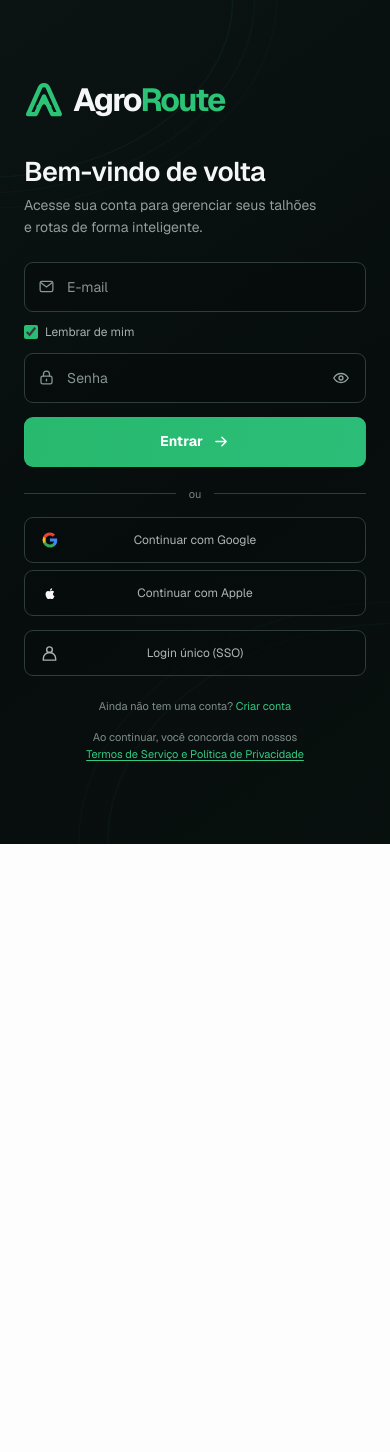
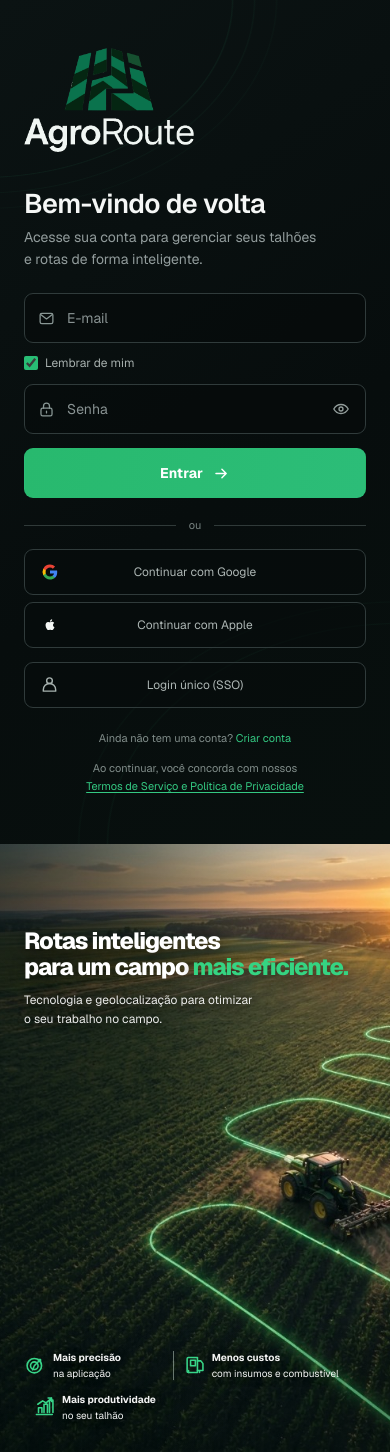
Before and after one commit to leorigo1/agroroute, a Next.js app in the folder frontend/: page /login in a window 390 px wide. Before the commit the page ends 844 px from the top, so only its background shows below. Built offline with nearby package versions, Linux system fonts and the light colour scheme.

Commit message:
alter the login and register images, alter icon/logo

```diff
--- a/frontend/app/(auth)/AuthLayout.tsx
+++ b/frontend/app/(auth)/AuthLayout.tsx
@@ -4,28 +4,15 @@ import styles from './auth.module.css';
 
 function AgroRouteLogo() {
   return (
-    <div className={styles.logo} aria-label="AgroRoute">
-      <svg viewBox="0 0 48 48" aria-hidden="true" className={styles.logoMark}>
-        <path
-          d="M5 41 19.2 9.3a5.2 5.2 0 0 1 9.6 0L43 41h-9.1L24 19.7 14.1 41H5Z"
-          fill="none"
-          stroke="currentColor"
-          strokeWidth="5.2"
-          strokeLinejoin="round"
-        />
-        <path
-          d="m16.7 31.7 7.3-5 7.3 5"
-          fill="none"
-          stroke="currentColor"
-          strokeWidth="3.5"
-          strokeLinecap="round"
-          strokeLinejoin="round"
-        />
-      </svg>
-      <span>
-        Agro<span className={styles.logoAccent}>Route</span>
-      </span>
-    </div>
+    <Image
+      src="/agroroute-brand-logo.png"
+      alt="AgroRoute"
+      width={586}
+      height={356}
+      priority
+      unoptimized
+      className={styles.logo}
+    />
   );
 }
 
@@ -45,19 +32,64 @@ export default function AuthLayout({
         </div>
       </section>
 
-      <aside
-        className={styles.heroPanel}
-        aria-label="Rotas inteligentes para um campo mais eficiente"
-      >
+      <aside className={styles.heroPanel} aria-label="Tecnologia e geolocalização no campo">
         <Image
-          src="/agroroute-login-hero-hd.webp"
-          alt="Campo agrícola ao pôr do sol, com trator e rotas de precisão em verde"
+          src="/agroroute-login-hero-background.jpg"
+          alt=""
           fill
           priority
           unoptimized
           sizes="(max-width: 760px) 0px, 60vw"
           className={styles.heroImage}
         />
+        <div className={styles.heroContent}>
+          <div className={styles.heroCopy}>
+            <h2 className={styles.heroTitle}>
+              Rotas inteligentes
+              <br />
+              para um campo <span>mais eficiente.</span>
+            </h2>
+            <p className={styles.heroDescription}>
+              Tecnologia e geolocalização para otimizar
+              <br />o seu trabalho no campo.
+            </p>
+          </div>
+
+          <ul className={styles.heroBenefits} aria-label="Benefícios do AgroRoute">
+            <li className={styles.heroBenefit}>
+              <svg viewBox="0 0 32 32" fill="none" aria-hidden="true">
+                <circle cx="15" cy="17" r="10.5" />
+                <circle cx="15" cy="17" r="5.5" />
+                <path d="M15 17 24 8m-4 0h4v4M15 17l-2.5 6" />
+              </svg>
+              <span className={styles.benefitText}>
+                <strong>Mais precisão</strong>
+                <span>na aplicação</span>
+              </span>
+            </li>
+
+            <li className={styles.heroBenefit}>
+              <svg viewBox="0 0 32 32" fill="none" aria-hidden="true">
+                <path d="M8 5h13v22H8a2 2 0 0 1-2-2V7a2 2 0 0 1 2-2Z" />
+                <path d="M21 10h5l3 4v10h-8M11 9h7v8h-7zM24 27v-3m-16 3v-3" />
+              </svg>
+              <span className={styles.benefitText}>
+                <strong>Menos custos</strong>
+                <span>com insumos e combustível</span>
+              </span>
+            </li>
+
+            <li className={styles.heroBenefit}>
+              <svg viewBox="0 0 32 32" fill="none" aria-hidden="true">
+                <path d="M5 27h23M8 24v-7h5v7m3 0V12h5v12m3 0V6h5v18M7 12l7-5 5 3 8-7m-5 0h5v5" />
+              </svg>
+              <span className={styles.benefitText}>
+                <strong>Mais produtividade</strong>
+                <span>no seu talhão</span>
+              </span>
+            </li>
+          </ul>
+        </div>
       </aside>
     </main>
   );
--- a/frontend/app/(auth)/auth.module.css
+++ b/frontend/app/(auth)/auth.module.css
@@ -1,10 +1,9 @@
 .loginShell {
-  display: grid;
-  grid-template-columns: 40% 60%;
-  width: 100%;
+  display: flex;
+  width: 100vw;
   height: 100vh;
   height: 100dvh;
-  min-height: 600px;
+  min-height: 0;
   overflow: hidden;
   background: #070d0d;
   color: #f4f7f5;
@@ -15,6 +14,9 @@
   position: relative;
   z-index: 1;
   display: flex;
+  width: 50%;
+  height: 100%;
+  flex: 0 0 50%;
   min-width: 0;
   align-items: center;
   justify-content: center;
@@ -52,25 +54,9 @@
 }
 
 .logo {
-  display: flex;
-  align-items: center;
-  gap: 9px;
-  color: #f5f7f6;
-  font-size: clamp(27px, 2.4vw, 37px);
-  font-weight: 700;
-  letter-spacing: -1.8px;
-  line-height: 1;
-}
-
-.logoMark {
-  width: 43px;
-  height: 43px;
-  flex: 0 0 auto;
-  color: #2bc477;
-}
-
-.logoAccent {
-  color: #2bc477;
+  display: block;
+  width: clamp(120px, min(13vw, 16vh), 190px);
+  height: auto;
 }
 
 .intro {
@@ -396,6 +382,9 @@
 
 .heroPanel {
   position: relative;
+  width: 50%;
+  height: 100%;
+  flex: 0 0 50%;
   min-width: 0;
   overflow: hidden;
   background: #152018;
@@ -403,7 +392,105 @@
 
 .heroImage {
   object-fit: cover;
-  object-position: left center;
+  object-position: center center;
+}
+
+.heroContent {
+  position: absolute;
+  z-index: 1;
+  inset: 0;
+  display: flex;
+  flex-direction: column;
+  justify-content: space-between;
+  padding: clamp(38px, 8.8vh, 88px) clamp(28px, 4.2vw, 68px) clamp(34px, 7.2vh, 72px);
+  background:
+    linear-gradient(90deg, rgba(3, 13, 9, 0.26), transparent 76%),
+    linear-gradient(0deg, rgba(3, 13, 9, 0.33), transparent 24%);
+  pointer-events: none;
+}
+
+.heroCopy {
+  max-width: 620px;
+  margin-top: 23%;
+  text-shadow: 0 2px 14px rgba(0, 0, 0, 0.55);
+}
+
+.heroTitle {
+  margin: 0;
+  color: #fff;
+  font-size: clamp(25px, 2.55vw, 39px);
+  font-weight: 750;
+  letter-spacing: -0.045em;
+  line-height: 1.12;
+}
+
+.heroTitle span {
+  color: #35d482;
+}
+
+.heroDescription {
+  margin: 15px 0 0;
+  color: rgba(255, 255, 255, 0.91);
+  font-size: clamp(12px, 1.05vw, 15px);
+  font-weight: 400;
+  line-height: 1.55;
+  text-shadow: 0 1px 10px rgba(0, 0, 0, 0.75);
+}
+
+.heroBenefits {
+  display: grid;
+  grid-template-columns: 1fr 1.45fr 1.3fr;
+  align-items: center;
+  margin: 0;
+  padding: 0;
+  list-style: none;
+}
+
+.heroBenefit {
+  display: flex;
+  min-width: 0;
+  align-items: center;
+  gap: clamp(7px, 0.8vw, 12px);
+  padding-inline: clamp(8px, 1.2vw, 18px);
+  color: #38d589;
+}
+
+.heroBenefit:first-child {
+  padding-left: 0;
+}
+
+.heroBenefit + .heroBenefit {
+  border-left: 1px solid rgba(234, 255, 241, 0.42);
+}
+
+.heroBenefit svg {
+  width: clamp(22px, 2.15vw, 31px);
+  height: clamp(22px, 2.15vw, 31px);
+  flex: 0 0 auto;
+  stroke: currentColor;
+  stroke-linecap: round;
+  stroke-linejoin: round;
+  stroke-width: 2.3;
+}
+
+.benefitText {
+  display: grid;
+  min-width: 0;
+  gap: 3px;
+  color: rgba(255, 255, 255, 0.95);
+  font-size: clamp(9px, 0.85vw, 12px);
+  line-height: 1.3;
+  text-shadow: 0 1px 8px rgba(0, 0, 0, 0.8);
+}
+
+.benefitText strong {
+  font-size: clamp(10px, 0.93vw, 13px);
+  font-weight: 700;
+  white-space: nowrap;
+}
+
+.benefitText > span {
+  white-space: nowrap;
 }
 
 .visuallyHidden {
@@ -425,10 +512,6 @@
 }
 
 @media (max-width: 1100px) {
-  .loginShell {
-    grid-template-columns: 46% 54%;
-  }
-
   .formPanel {
     padding-inline: clamp(25px, 4vw, 48px);
   }
@@ -436,11 +519,44 @@
   .formContent {
     max-width: 360px;
   }
+
+  .heroContent {
+    padding-inline: clamp(24px, 3.2vw, 38px);
+  }
+
+  .heroCopy {
+    margin-top: 23%;
+  }
+
+  .heroTitle {
+    font-size: clamp(21px, 3vw, 32px);
+  }
+
+  .heroBenefits {
+    grid-template-columns: 1fr 1.45fr 1.25fr;
+  }
+
+  .heroBenefit {
+    gap: 6px;
+    padding-inline: 7px;
+  }
+
+  .benefitText,
+  .benefitText strong {
+    font-size: 9px;
+  }
+
+  .heroBenefit svg {
+    width: 21px;
+    height: 21px;
+  }
 }
 
 @media (max-width: 760px) {
   .loginShell {
-    display: block;
+    display: flex;
+    flex-direction: column;
+    width: 100%;
     height: auto;
     min-height: 100vh;
     min-height: 100dvh;
@@ -448,6 +564,9 @@
   }
 
   .formPanel {
+    width: 100%;
+    height: auto;
+    flex: 0 0 auto;
     min-height: 100vh;
     min-height: 100dvh;
     padding: 34px 24px;
@@ -459,12 +578,7 @@
   }
 
   .logo {
-    font-size: 32px;
-  }
-
-  .logoMark {
-    width: 40px;
-    height: 40px;
+    width: 170px;
   }
 
   .intro {
@@ -513,7 +627,67 @@
   }
 
   .heroPanel {
-    display: none;
+    display: block;
+    width: 100%;
+    height: clamp(460px, 72vh, 620px);
+    flex: 0 0 auto;
+  }
+
+  .heroContent {
+    padding: 36px 24px 30px;
+  }
+
+  .heroCopy {
+    margin-top: 14%;
+  }
+
+  .heroTitle {
+    max-width: 430px;
+    font-size: clamp(23px, 6vw, 29px);
+  }
+
+  .heroDescription {
+    margin-top: 11px;
+    font-size: 12px;
+  }
+
+  .heroBenefits {
+    grid-template-columns: 1fr 1.3fr;
+    row-gap: 13px;
+  }
+
+  .heroBenefit {
+    gap: 7px;
+    padding-inline: 9px;
+  }
+
+  .heroBenefit:nth-child(3) {
+    grid-column: 1 / -1;
+    padding-left: 9px;
+    border-left: 0;
+  }
+
+  .heroBenefit svg {
+    width: 22px;
+    height: 22px;
+  }
+
+  .benefitText,
+  .benefitText strong {
+    font-size: 10px;
+  }
+}
+
+@media (min-width: 761px) and (max-width: 900px) {
+  .heroBenefits {
+    grid-template-columns: 1fr 1fr;
+    row-gap: 13px;
+  }
+
+  .heroBenefit:nth-child(3) {
+    grid-column: 1 / -1;
+    padding-left: 7px;
+    border-left: 0;
   }
 }
 
@@ -524,6 +698,27 @@
 
   .desktopBreak {
     display: none;
+  }
+
+  .heroContent {
+    padding-inline: 18px;
+  }
+
+  .heroBenefits {
+    grid-template-columns: 1fr;
+    row-gap: 10px;
+  }
+
+  .heroBenefit,
+  .heroBenefit:nth-child(3) {
+    grid-column: auto;
+    padding: 0;
+    border-left: 0;
+  }
+
+  .heroBenefit + .heroBenefit {
+    padding-top: 9px;
+    border-top: 1px solid rgba(234, 255, 241, 0.3);
   }
 }
 
```
Also changed, not shown: frontend/public/agroroute-brand-logo.png (added), frontend/public/agroroute-login-hero-background.jpg (added).
